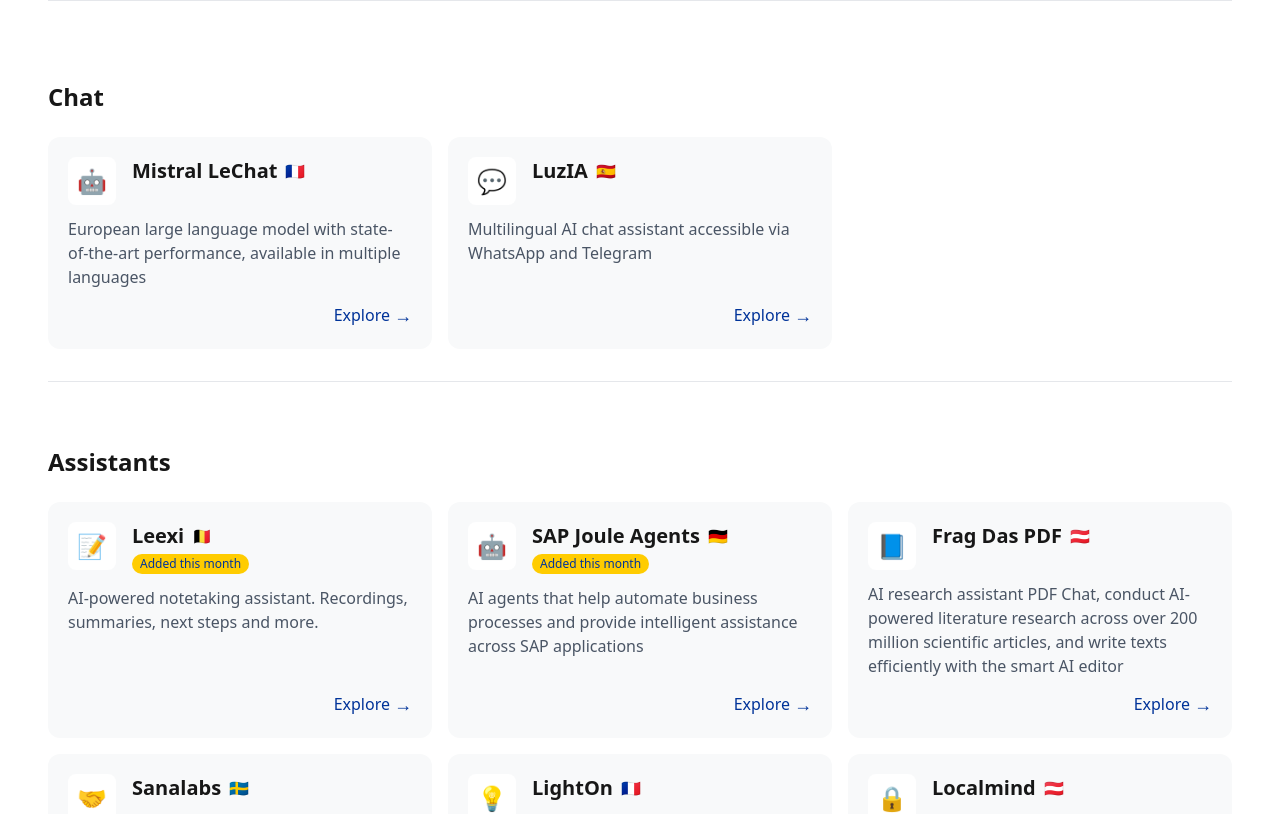
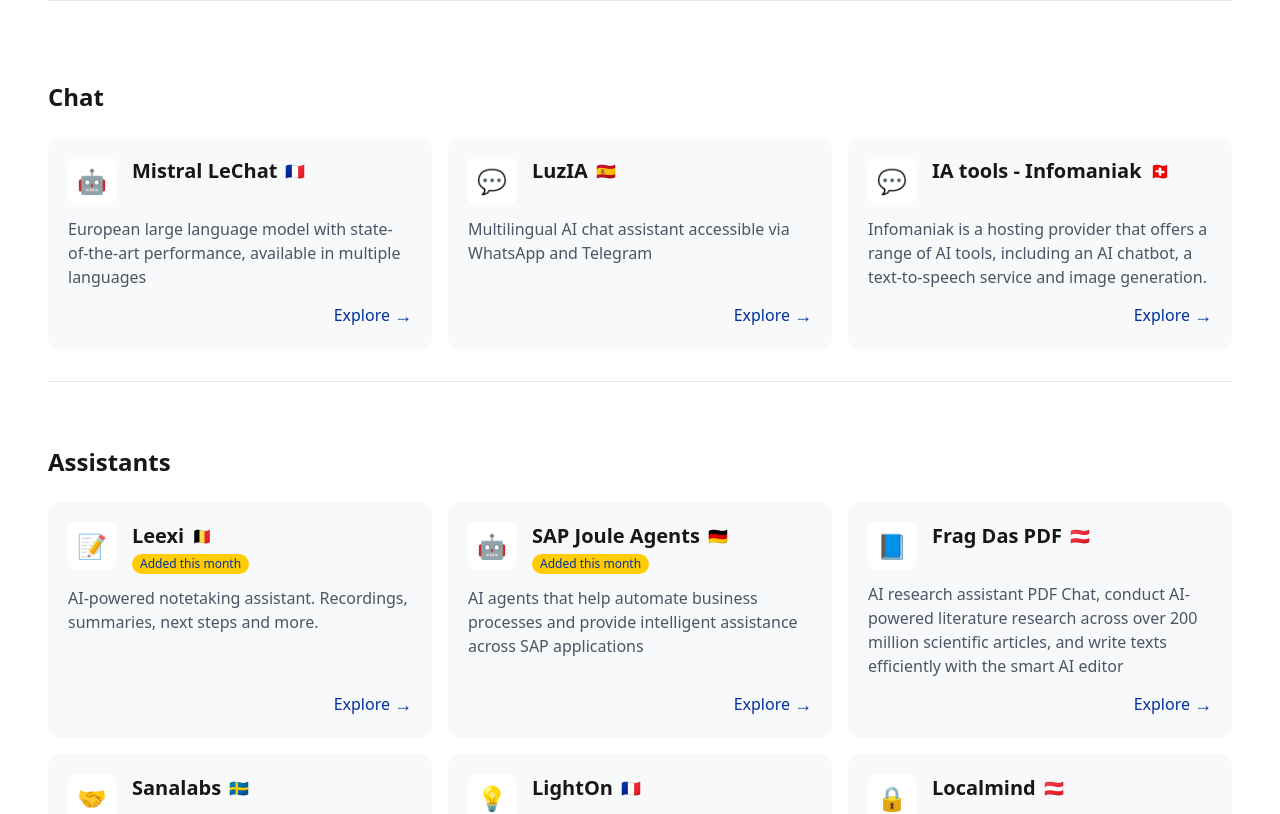
Before and after one commit to northwindlabs/ai-atlas, a Next.js app: page / in a window 1280 px wide. Shown: the part 1120-1934 px from the top of the page. Built offline with nearby package versions, Linux system fonts and the light colour scheme.

Commit message:
Add IA tools by Infomaniak to chat and AI models

```diff
--- a/src/data/services.ts
+++ b/src/data/services.ts
@@ -42,6 +42,14 @@
         icon: '💬',
         country: '🇪🇸',
         link: 'https://www.luzia.com',
+      },
+      {
+        name: 'IA tools - Infomaniak',
+        description:
+          'Infomaniak is a hosting provider that offers a range of AI tools, including an AI chatbot, a text-to-speech service and image generation.',
+        icon: '💬',
+        country: '🇨🇭',
+        link: 'https://www.infomaniak.com/en/hosting/ai-tools',
       },
     ],
   },
@@ -713,6 +721,14 @@
         country: '🇩🇪',
         link: 'https://www.ellamind.com',
       },
+      {
+        name: 'IA tools - Infomaniak',
+        description:
+          'Provides API acces to open-source models (LLMs, embeddings, image generation, speech-to-text)',
+        icon: '💬',
+        country: '🇨🇭',
+        link: 'https://www.infomaniak.com/en/hosting/ai-tools',
+      },
     ],
   },
   {
```
